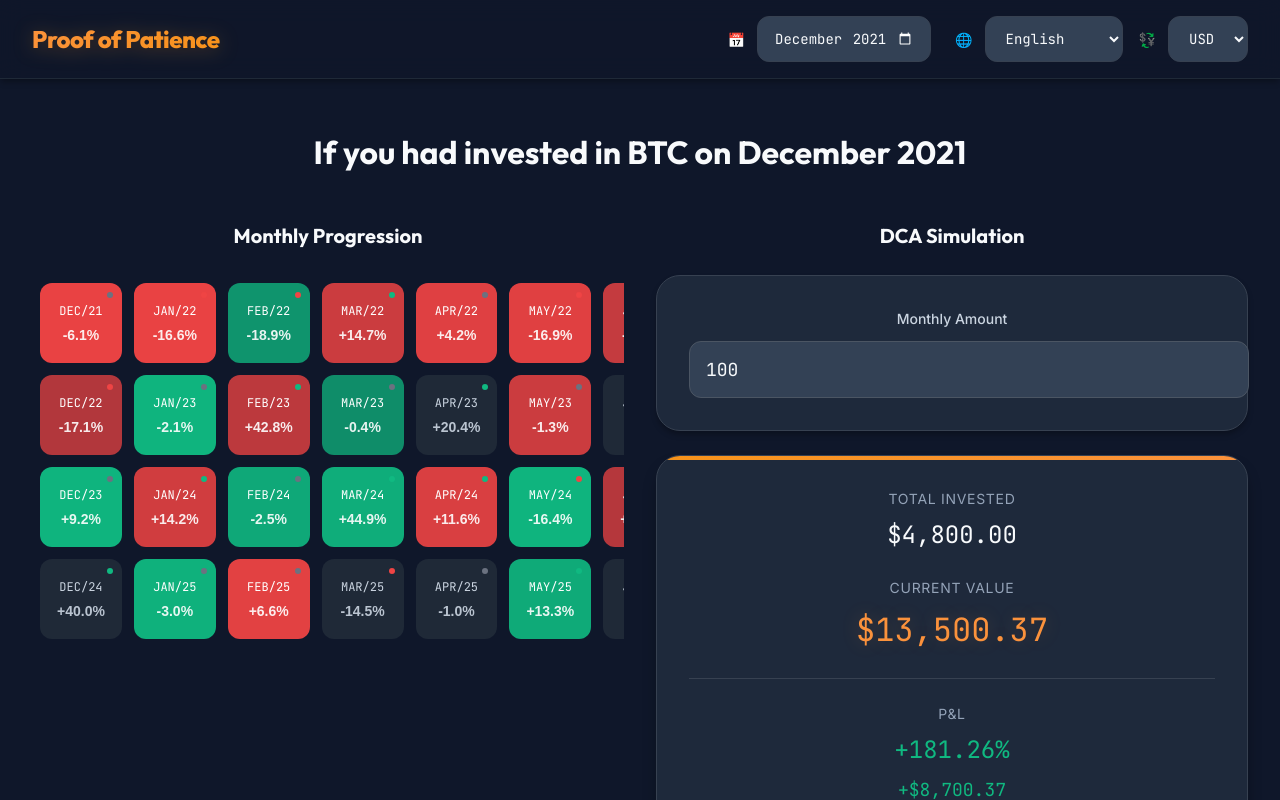
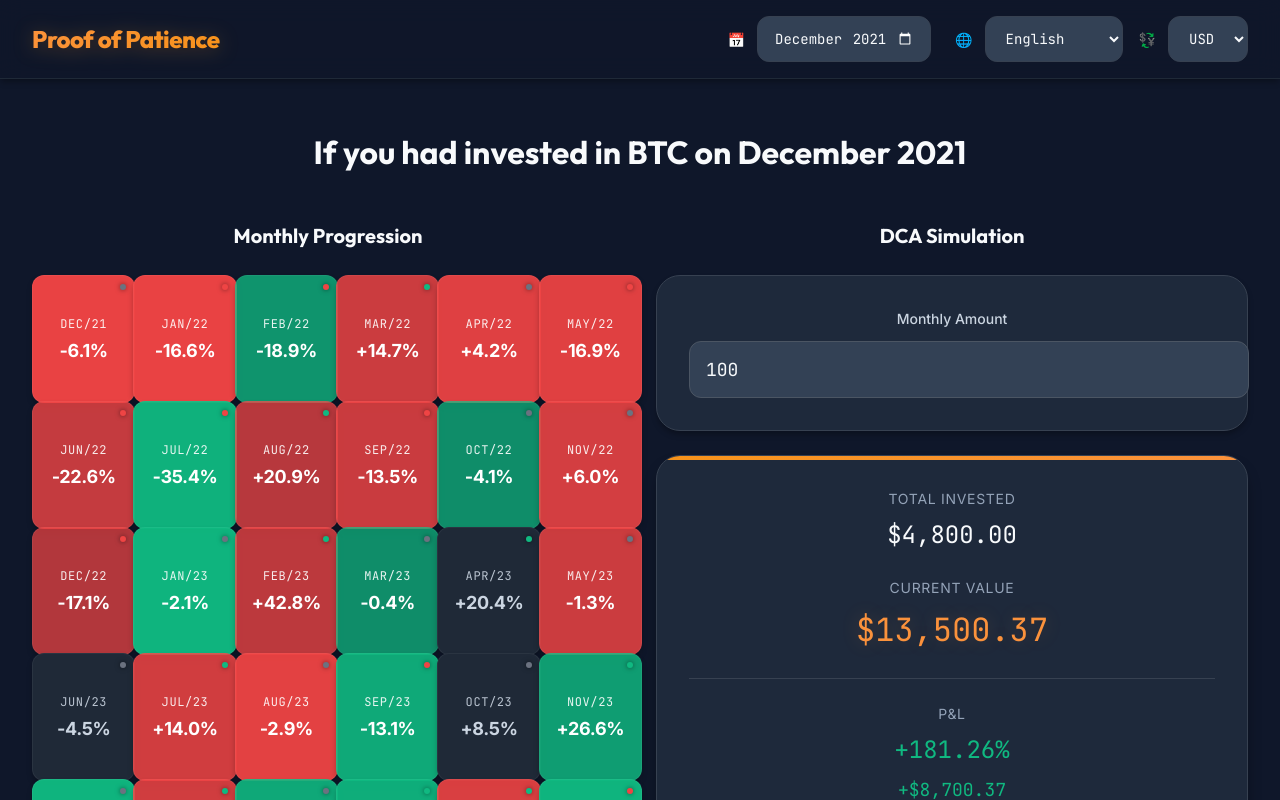
Before and after one commit to rodrigovilar/pop, a React (Vite) app: page / in a window 1280 px wide. Shown: the top 800 px of the page. Built offline with nearby package versions, Linux system fonts and the light colour scheme; the HTML template or start-up script is replaced by a standard one.

Commit message:
feat: 6-column grid, 3D flip cards, Donut chart, fix date bug

```diff
--- a/src/components/MonthGrid.tsx
+++ b/src/components/MonthGrid.tsx
@@ -2,6 +2,7 @@ import { useState } from 'react';
 import { useI18n } from '../contexts/I18nContext';
 import { theme } from '../styles/theme';
 import type { MonthlyData } from '../types';
+import { DonutChart } from './DonutChart';
 
 interface MonthGridProps {
   monthlyData: MonthlyData[];
@@ -21,12 +22,10 @@ function calculateCellColor(data: MonthlyData): { backgroundColor: string; textC
   // Determine dominant regime
   if (positiveRatio > 0.6) {
     // Bull: Green with opacity based on intensity
-    // Dark mode friendly: darker base, higher saturation
     const intensity = Math.min(positiveRatio, 1);
-    // Use rgba for transparency on dark bg
-    const alpha = 0.3 + (intensity * 0.7); // 0.3 to 1.0
+    const alpha = 0.3 + (intensity * 0.7);
     return {
-      backgroundColor: `rgba(16, 185, 129, ${alpha})`, // Emulator styling
+      backgroundColor: `rgba(16, 185, 129, ${alpha})`,
       textColor: '#ffffff',
     };
   } else if (negativeRatio > 0.6) {
@@ -46,58 +45,81 @@ function calculateCellColor(data: MonthlyData): { backgroundColor: string; textC
   }
 }
 
-function MonthCell({ data, onClick }: { data: MonthCellData; onClick: () => void }) {
-  const [isHovered, setIsHovered] = useState(false);
+function MonthCard({ month, colorData }: { month: MonthlyData; colorData: { backgroundColor: string; textColor: string } }) {
+  const [flipped, setFlipped] = useState(false);
+  const { formatCurrency } = useI18n();
 
-  const pctChange = data.month.pctChangeVsPrevMonthStart;
+  const pctChange = month.pctChangeVsPrevMonthStart;
   const changeLabel = pctChange !== null
     ? `${pctChange >= 0 ? '+' : ''}${pctChange.toFixed(1)}%`
     : 'N/A';
 
-  const [year, month] = data.month.month.split('-');
+  // Safe Date Parsing for Label (avoids timezone shifts)
+  const [year, monthNum] = month.month.split('-');
   const monthNames = ['Jan', 'Feb', 'Mar', 'Apr', 'May', 'Jun', 'Jul', 'Aug', 'Sep', 'Oct', 'Nov', 'Dec'];
-  const monthLabel = monthNames[parseInt(month) - 1];
+  const monthLabel = monthNames[parseInt(monthNum) - 1];
+
+  const chartData = [
+    { label: 'Bull', value: month.daysPositive, color: theme.colors.status.success },
+    { label: 'Bear', value: month.daysNegative, color: theme.colors.status.error },
+    { label: 'Lateral', value: month.daysTotal - month.daysPositive - month.daysNegative, color: theme.colors.secondary[500] },
+  ].filter(d => d.value > 0);
 
   return (
-    <button
-      onClick={onClick}
-      onMouseEnter={() => setIsHovered(true)}
-      onMouseLeave={() => setIsHovered(false)}
+    <div
       style={{
-        backgroundColor: data.backgroundColor,
-        color: data.textColor,
-        border: `1px solid ${isHovered ? theme.colors.accent[500] : 'transparent'}`,
+        perspective: '1000px',
+        width: '100%',
+        height: '110px', // Fixed height
+        cursor: 'pointer',
+      }}
+      onClick={() => setFlipped(!flipped)}
+      onMouseLeave={() => setFlipped(false)} // Auto flip back on mouse leave
+    >
+      <div style={{
+        position: 'relative',
+        width: '100%',
+        height: '100%',
+        textAlign: 'center',
+        transition: 'transform 0.6s',
+        transformStyle: 'preserve-3d',
+        transform: flipped ? 'rotateY(180deg)' : 'rotateY(0deg)',
+      }}>
+        {/* FRONT */}
+        <div style={{
+          position: 'absolute',
+          width: '100%',
+          height: '100%',
+          backfaceVisibility: 'hidden',
+          backgroundColor: colorData.backgroundColor,
+          color: colorData.textColor,
           borderRadius: theme.borderRadius.md,
-        padding: theme.spacing.md,
-        cursor: 'pointer',
-        transition: theme.transitions.default,
-        transform: isHovered ? 'scale(1.05)' : 'scale(1)',
-        boxShadow: isHovered ? theme.shadows.glow : 'none',
+          padding: theme.spacing.xs,
           display: 'flex',
           flexDirection: 'column',
           alignItems: 'center',
           justifyContent: 'center',
-        minHeight: '80px',
-        position: 'relative',
-        zIndex: isHovered ? 10 : 1,
-      }}
-    >
+          boxShadow: theme.shadows.md,
+          border: `1px solid rgba(255,255,255,0.05)`,
+        }}>
           {/* Month/Year Label */}
           <div style={{
             fontSize: theme.typography.fontSize.xs,
             fontWeight: theme.typography.fontWeight.bold,
-        marginBottom: theme.spacing.xs,
+            marginBottom: '4px',
             fontFamily: theme.typography.fontFamily.mono,
             textTransform: 'uppercase',
+            letterSpacing: '0.05em',
+            opacity: 0.9,
           }}>
             {monthLabel}/{year.slice(2)}
           </div>
 
           {/* Delta % */}
           <div style={{
-        fontSize: theme.typography.fontSize.sm,
-        fontWeight: theme.typography.fontWeight.bold,
-        opacity: 0.9,
+            fontSize: theme.typography.fontSize.lg,
+            fontWeight: theme.typography.fontWeight.extrabold,
+            letterSpacing: '-0.02em',
           }}>
             {changeLabel}
           </div>
@@ -105,21 +127,58 @@ function MonthCell({ data, onClick }: { data: MonthCellData; onClick: () => void
           {/* Regime indicator (small dot) */}
           <div style={{
             position: 'absolute',
-        top: theme.spacing.xs,
-        right: theme.spacing.xs,
+            top: '8px',
+            right: '8px',
             width: '6px',
             height: '6px',
             borderRadius: '50%',
-        backgroundColor: data.month.regime === 'BULL' ? theme.colors.status.success :
-          data.month.regime === 'BEAR' ? theme.colors.status.error : theme.colors.secondary[500],
+            backgroundColor: month.regime === 'BULL' ? theme.colors.status.success :
+              month.regime === 'BEAR' ? theme.colors.status.error : theme.colors.secondary[500],
+            boxShadow: '0 0 5px rgba(0,0,0,0.5)',
           }} />
-    </button>
+        </div>
+
+        {/* BACK */}
+        <div style={{
+          position: 'absolute',
+          width: '100%',
+          height: '100%',
+          backfaceVisibility: 'hidden',
+          transform: 'rotateY(180deg)',
+          backgroundColor: theme.colors.background.secondary,
+          borderRadius: theme.borderRadius.md,
+          border: `1px solid ${theme.colors.secondary[700]}`,
+          boxShadow: theme.shadows.glow, // Glow effect on interaction
+          display: 'flex',
+          alignItems: 'center',
+          justifyContent: 'center',
+          overflow: 'hidden',
+        }}>
+          <div style={{ transform: 'scale(0.85)', display: 'flex', alignItems: 'center', justifyContent: 'center' }}>
+            <DonutChart data={chartData} size={80} thickness={18} />
+          </div>
+
+          <div style={{
+            position: 'absolute',
+            bottom: '6px',
+            width: '100%',
+            textAlign: 'center',
+            fontSize: '11px',
+            fontWeight: 'bold',
+            color: theme.colors.text.primary,
+            fontFamily: theme.typography.fontFamily.mono,
+            letterSpacing: '-0.02em',
+          }}>
+            {formatCurrency(month.entryPrice, month.currency).split('.')[0]}
+          </div>
+        </div>
+      </div>
+    </div>
   );
 }
 
 export function MonthGrid({ monthlyData }: MonthGridProps) {
   const { t } = useI18n();
-  const [selectedMonth, setSelectedMonth] = useState<MonthlyData | null>(null);
 
   // Calculate cell colors
   const cellsData: MonthCellData[] = monthlyData.map(month => ({
@@ -139,220 +198,20 @@ export function MonthGrid({ monthlyData }: MonthGridProps) {
         {t('main.monthlyProgression')}
       </h2>
 
-      {/* Grid: 12 columns (12 months per row) */}
+      {/* Grid: 6 columns, requested by user */}
       <div style={{
         display: 'grid',
-        gridTemplateColumns: 'repeat(12, 1fr)',
-        gap: theme.spacing.sm,
-        maxHeight: '400px', // 4 rows + some padding
-        overflowY: 'auto',
-        padding: theme.spacing.xs,
+        gridTemplateColumns: 'repeat(6, 1fr)',
+        gap: theme.spacing.md,
       }}>
         {cellsData.map((cellData) => (
-          <MonthCell
+          <MonthCard
             key={cellData.month.month}
-            data={cellData}
-            onClick={() => setSelectedMonth(cellData.month)}
+            month={cellData.month}
+            colorData={cellData}
           />
         ))}
       </div>
-
-      {/* Modal for month details */}
-      {selectedMonth && (
-        <MonthDetailModal
-          month={selectedMonth}
-          onClose={() => setSelectedMonth(null)}
-        />
-      )}
     </div>
   );
 }
-
-// Month Detail Modal
-function MonthDetailModal({ month, onClose }: { month: MonthlyData; onClose: () => void }) {
-  const { t, formatCurrency, formatDate } = useI18n();
-
-  return (
-    <div
-      onClick={onClose}
-      style={{
-        position: 'fixed',
-        inset: 0,
-        backgroundColor: theme.colors.background.overlay,
-        backdropFilter: 'blur(4px)',
-        display: 'flex',
-        alignItems: 'center',
-        justifyContent: 'center',
-        zIndex: 1000,
-        padding: theme.spacing.xl,
-      }}
-    >
-      <div
-        onClick={(e) => e.stopPropagation()}
-        style={{
-          backgroundColor: theme.colors.background.secondary,
-          borderRadius: theme.borderRadius.xl,
-          padding: theme.spacing['2xl'],
-          maxWidth: '500px',
-          width: '100%',
-          boxShadow: theme.shadows.xl,
-          border: `1px solid ${theme.colors.secondary[700]}`,
-          animation: 'slideIn 0.2s ease-out',
-        }}
-      >
-        {/* Header */}
-        <div style={{
-          display: 'flex',
-          justifyContent: 'space-between',
-          alignItems: 'center',
-          marginBottom: theme.spacing.xl,
-          paddingBottom: theme.spacing.lg,
-          borderBottom: `1px solid ${theme.colors.secondary[700]}`,
-        }}>
-          <h3 style={{
-            fontSize: theme.typography.fontSize['2xl'],
-            fontWeight: theme.typography.fontWeight.bold,
-            fontFamily: theme.typography.fontFamily.display,
-            color: theme.colors.text.primary,
-            margin: 0,
-          }}>
-            {formatDate(new Date(month.entryDate), { year: 'numeric', month: 'long' })}
-          </h3>
-          <button
-            onClick={onClose}
-            style={{
-              background: 'none',
-              border: 'none',
-              fontSize: theme.typography.fontSize['2xl'],
-              cursor: 'pointer',
-              color: theme.colors.text.tertiary,
-              padding: theme.spacing.xs,
-              transition: theme.transitions.default,
-            }}
-            onMouseEnter={(e) => e.currentTarget.style.color = theme.colors.text.primary}
-            onMouseLeave={(e) => e.currentTarget.style.color = theme.colors.text.tertiary}
-          >
-            ×
-          </button>
-        </div>
-
-        {/* Details Grid */}
-        <div style={{
-          display: 'grid',
-          gridTemplateColumns: '1fr 1fr',
-          gap: theme.spacing.lg,
-        }}>
-          <div>
-            <div style={{
-              fontSize: theme.typography.fontSize.sm,
-              color: theme.colors.text.secondary,
-              marginBottom: theme.spacing.xs,
-              textTransform: 'uppercase',
-            }}>
-              Entry Price
-            </div>
-            <div style={{
-              fontSize: theme.typography.fontSize.xl,
-              fontWeight: theme.typography.fontWeight.bold,
-              color: theme.colors.text.primary,
-              fontFamily: theme.typography.fontFamily.mono,
-            }}>
-              {formatCurrency(month.entryPrice, month.currency)}
-            </div>
-          </div>
-
-          <div>
-            <div style={{
-              fontSize: theme.typography.fontSize.sm,
-              color: theme.colors.text.secondary,
-              marginBottom: theme.spacing.xs,
-              textTransform: 'uppercase',
-            }}>
-              Regime
-            </div>
-            <div style={{
-              fontSize: theme.typography.fontSize.xl,
-              fontWeight: theme.typography.fontWeight.bold,
-              color: month.regime === 'BULL' ? theme.colors.status.success :
-                month.regime === 'BEAR' ? theme.colors.status.error : theme.colors.text.primary,
-            }}>
-              {t(`overview.regimes.${month.regime}`)}
-            </div>
-          </div>
-
-          <div>
-            <div style={{
-              fontSize: theme.typography.fontSize.sm,
-              color: theme.colors.text.secondary,
-              marginBottom: theme.spacing.xs,
-              textTransform: 'uppercase',
-            }}>
-              Days Positive
-            </div>
-            <div style={{
-              fontSize: theme.typography.fontSize.lg,
-              fontWeight: theme.typography.fontWeight.semibold,
-              color: theme.colors.status.success,
-              fontFamily: theme.typography.fontFamily.mono,
-            }}>
-              {month.daysPositive} / {month.daysTotal}
-            </div>
-          </div>
-
-          <div>
-            <div style={{
-              fontSize: theme.typography.fontSize.sm,
-              color: theme.colors.text.secondary,
-              marginBottom: theme.spacing.xs,
-              textTransform: 'uppercase',
-            }}>
-              Days Negative
-            </div>
-            <div style={{
-              fontSize: theme.typography.fontSize.lg,
-              fontWeight: theme.typography.fontWeight.semibold,
-              color: theme.colors.status.error,
-              fontFamily: theme.typography.fontFamily.mono,
-            }}>
-              {month.daysNegative} / {month.daysTotal}
-            </div>
-          </div>
-
-          {month.pctChangeVsPrevMonthStart !== null && (
-            <div style={{ gridColumn: '1 / -1' }}>
-              <div style={{
-                fontSize: theme.typography.fontSize.sm,
-                color: theme.colors.text.secondary,
-                marginBottom: theme.spacing.xs,
-                textTransform: 'uppercase',
-              }}>
-                Change vs Previous Month
-              </div>
-              <div style={{
-                fontSize: theme.typography.fontSize['2xl'],
-                fontWeight: theme.typography.fontWeight.bold,
-                color: month.pctChangeVsPrevMonthStart >= 0 ? theme.colors.status.success : theme.colors.status.error,
-                fontFamily: theme.typography.fontFamily.mono,
-              }}>
-                {month.pctChangeVsPrevMonthStart >= 0 ? '+' : ''}{month.pctChangeVsPrevMonthStart.toFixed(2)}%
-              </div>
-            </div>
-          )}
-        </div>
-      </div>
-
-      <style>{`
-        @keyframes slideIn {
-          from {
-            transform: translateY(-20px);
-            opacity: 0;
-          }
-          to {
-            transform: translateY(0);
-            opacity: 1;
-          }
-        }
-      `}</style>
-    </div>
-  );
-}
```
Lines whose indentation alone changed are shown as unchanged.
